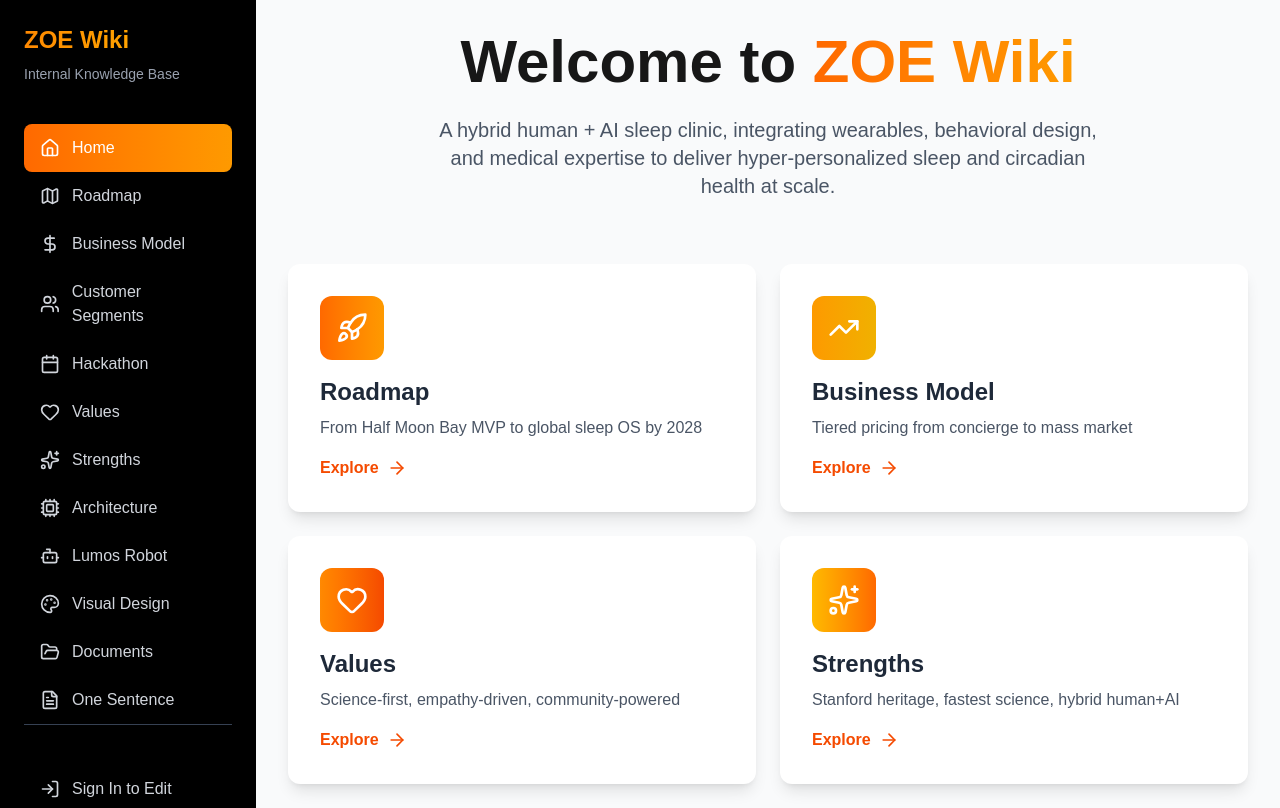
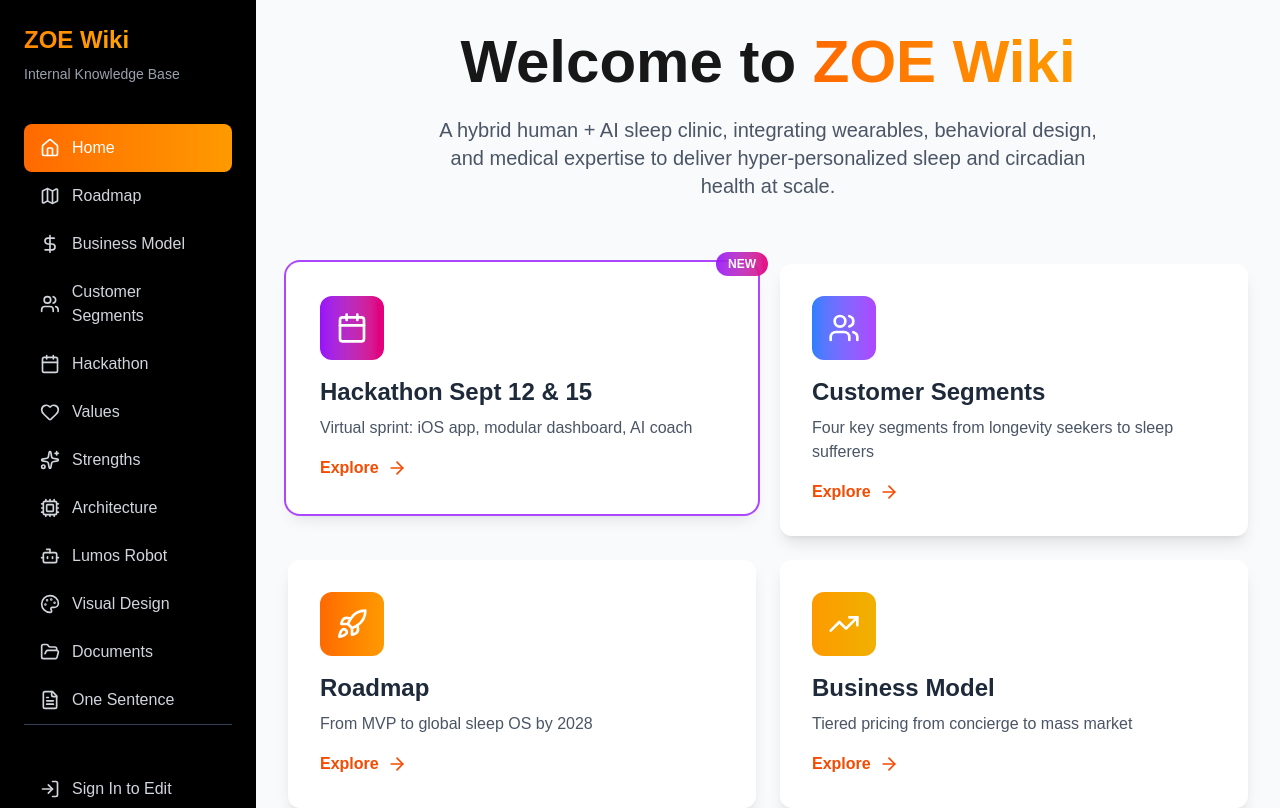
Before and after one commit to CavalPinarello/zoe-wiki, a Next.js app: page / in a window 1280 px wide. Shown: the top 808 px of the page. Built offline with nearby package versions, Linux system fonts and the light colour scheme.

Commit message:
Update Hackathon page: Virtual event on Sept 12 & 15, add comments field and strike-through for completed objectives

```diff
--- a/app/hackathon/page.tsx
+++ b/app/hackathon/page.tsx
@@ -10,6 +10,7 @@ import {
   Target,
   Clock,
   CheckCircle2,
+  Circle,
   Edit2,
   Save,
   X,
@@ -29,6 +30,7 @@ interface HackathonObjective {
   priority: 'high' | 'medium' | 'low';
   status: 'not-started' | 'in-progress' | 'completed';
   assignee?: string;
+  comments?: string;
 }
 
 const initialObjectives: HackathonObjective[] = [
@@ -131,6 +133,23 @@ export default function HackathonPage() {
     toast.success('Objective deleted');
   };
 
+  const handleToggleComplete = (id: string) => {
+    if (!isAuthenticated) {
+      toast.error('Please sign in to update status');
+      return;
+    }
+    const updatedObjectives = objectives.map(o => {
+      if (o.id === id) {
+        const newStatus: 'not-started' | 'completed' = o.status === 'completed' ? 'not-started' : 'completed';
+        return { ...o, status: newStatus };
+      }
+      return o;
+    });
+    setObjectives(updatedObjectives);
+    localStorage.setItem('hackathon-objectives', JSON.stringify(updatedObjectives));
+    toast.success('Status updated');
+  };
+
   const handleAddObjective = () => {
     if (!isAuthenticated) {
       toast.error('Please sign in to add objectives');
@@ -182,7 +201,7 @@ export default function HackathonPage() {
             </span>
           </h1>
           <p className="text-xl text-gray-600">
-            September 12-15 • Half Moon Bay, California
+            September 12 & 15 • Virtual Event • Strategic break for deeper thinking
           </p>
         </motion.div>
 
@@ -195,16 +214,16 @@ export default function HackathonPage() {
         >
           <div className="bg-gradient-to-r from-purple-500 to-pink-500 text-white rounded-xl p-6 shadow-lg">
             <Calendar className="w-8 h-8 mb-3" />
-            <h3 className="font-semibold mb-1">Duration</h3>
-            <p className="text-2xl font-bold">4 Days</p>
-            <p className="text-sm opacity-90">Sept 12-15</p>
+            <h3 className="font-semibold mb-1">Format</h3>
+            <p className="text-2xl font-bold">2 Days</p>
+            <p className="text-sm opacity-90">Sept 12 & 15</p>
           </div>
 
           <div className="bg-gradient-to-r from-blue-500 to-purple-500 text-white rounded-xl p-6 shadow-lg">
             <MapPin className="w-8 h-8 mb-3" />
             <h3 className="font-semibold mb-1">Location</h3>
-            <p className="text-2xl font-bold">Half Moon Bay</p>
-            <p className="text-sm opacity-90">California</p>
+            <p className="text-2xl font-bold">Virtual</p>
+            <p className="text-sm opacity-90">Remote Collaboration</p>
           </div>
 
           <div className="bg-gradient-to-r from-orange-500 to-red-500 text-white rounded-xl p-6 shadow-lg">
@@ -267,7 +286,9 @@ export default function HackathonPage() {
                             className="flex-1 text-xl font-semibold px-3 py-1 border rounded-lg focus:outline-none focus:ring-2 focus:ring-purple-500"
                           />
                         ) : (
-                          <h3 className="text-xl font-semibold text-gray-800">{objective.title}</h3>
+                          <h3 className={`text-xl font-semibold text-gray-800 ${objective.status === 'completed' ? 'line-through opacity-60' : ''}`}>
+                            {objective.title}
+                          </h3>
                         )}
                         {isEditing ? (
                           <select
@@ -296,10 +317,13 @@ export default function HackathonPage() {
                           rows={3}
                         />
                       ) : (
-                        <p className="text-gray-600">{objective.description}</p>
+                        <p className={`text-gray-600 ${objective.status === 'completed' ? 'line-through opacity-60' : ''}`}>
+                          {objective.description}
+                        </p>
                       )}
                       {isEditing && (
-                        <div className="mt-3 flex items-center gap-4">
+                        <div className="mt-3 space-y-3">
+                          <div className="flex items-center gap-4">
                             <label className="flex items-center gap-2">
                               <span className="text-sm text-gray-600">Status:</span>
                               <select
@@ -312,7 +336,7 @@ export default function HackathonPage() {
                               >
                                 <option value="not-started">Not Started</option>
                                 <option value="in-progress">In Progress</option>
-                              <option value="completed">Completed</option>
+                                <option value="completed">Completed ✓</option>
                               </select>
                             </label>
                             <label className="flex items-center gap-2">
@@ -326,10 +350,33 @@ export default function HackathonPage() {
                               />
                             </label>
                           </div>
+                          <div>
+                            <label className="flex flex-col gap-1">
+                              <span className="text-sm text-gray-600">Comments/Notes:</span>
+                              <textarea
+                                value={currentObjective.comments || ''}
+                                onChange={(e) => setEditedObjective({ ...currentObjective, comments: e.target.value })}
+                                placeholder="Add any comments or notes here..."
+                                className="px-3 py-2 border rounded-lg focus:outline-none focus:ring-2 focus:ring-purple-500"
+                                rows={2}
+                              />
+                            </label>
+                          </div>
+                        </div>
                       )}
-                      {!isEditing && objective.assignee && (
-                        <div className="mt-2 text-sm text-gray-500">
+                      {!isEditing && (
+                        <div className="mt-2 space-y-1">
+                          {objective.assignee && (
+                            <div className="text-sm text-gray-500">
                               Assigned to: <span className="font-medium">{objective.assignee}</span>
+                            </div>
+                          )}
+                          {objective.comments && (
+                            <div className="text-sm bg-gray-50 p-2 rounded-lg border border-gray-200">
+                              <span className="font-medium text-gray-600">Comments:</span>
+                              <p className="text-gray-700 mt-1">{objective.comments}</p>
+                            </div>
+                          )}
                         </div>
                       )}
                     </div>
@@ -354,6 +401,21 @@ export default function HackathonPage() {
                           </>
                             ) : (
                               <>
+                                <button
+                                  onClick={() => handleToggleComplete(objective.id)}
+                                  className={`p-2 rounded-lg transition-colors ${
+                                    objective.status === 'completed'
+                                      ? 'text-green-600 hover:bg-green-50'
+                                      : 'text-gray-400 hover:bg-gray-50'
+                                  }`}
+                                  title={objective.status === 'completed' ? 'Mark as incomplete' : 'Mark as complete'}
+                                >
+                                  {objective.status === 'completed' ? (
+                                    <CheckCircle2 className="w-5 h-5" />
+                                  ) : (
+                                    <Circle className="w-5 h-5" />
+                                  )}
+                                </button>
                                 <button
                                   onClick={() => handleEdit(objective)}
                                   className="p-2 text-purple-600 hover:bg-purple-50 rounded-lg transition-colors"
--- a/app/page.tsx
+++ b/app/page.tsx
@@ -2,13 +2,28 @@
 
 import Link from 'next/link';
 import { motion } from 'framer-motion';
-import { ArrowRight, Rocket, Heart, Sparkles, FileText, Users, TrendingUp, Cpu, Moon } from 'lucide-react';
+import { ArrowRight, Rocket, Heart, Sparkles, FileText, Users, TrendingUp, Cpu, Calendar } from 'lucide-react';
 
 export default function Home() {
   const cards = [
     {
+      title: 'Hackathon Sept 12 & 15',
+      description: 'Virtual sprint: iOS app, modular dashboard, AI coach',
+      icon: Calendar,
+      href: '/hackathon',
+      color: 'from-purple-600 to-pink-600',
+      highlight: true
+    },
+    {
+      title: 'Customer Segments',
+      description: 'Four key segments from longevity seekers to sleep sufferers',
+      icon: Users,
+      href: '/customer-segments',
+      color: 'from-blue-500 to-purple-500'
+    },
+    {
       title: 'Roadmap',
-      description: 'From Half Moon Bay MVP to global sleep OS by 2028',
+      description: 'From MVP to global sleep OS by 2028',
       icon: Rocket,
       href: '/roadmap',
       color: 'from-orange-500 to-amber-500'
@@ -86,8 +101,15 @@ export default function Home() {
                   <motion.div
                     whileHover={{ scale: 1.05 }}
                     whileTap={{ scale: 0.95 }}
-                    className="bg-white rounded-xl p-8 shadow-lg hover:shadow-xl transition-all cursor-pointer group"
+                    className={`relative bg-white rounded-xl p-8 shadow-lg hover:shadow-xl transition-all cursor-pointer group ${
+                      card.highlight ? 'ring-2 ring-purple-500 ring-offset-2' : ''
+                    }`}
                   >
+                    {card.highlight && (
+                      <div className="absolute -top-3 -right-3 bg-gradient-to-r from-purple-600 to-pink-600 text-white text-xs font-bold px-3 py-1 rounded-full animate-pulse">
+                        NEW
+                      </div>
+                    )}
                     <div className={`w-16 h-16 rounded-xl bg-gradient-to-r ${card.color} flex items-center justify-center mb-4`}>
                       <Icon className="w-8 h-8 text-white" />
                     </div>
```
Lines whose indentation alone changed are shown as unchanged.
